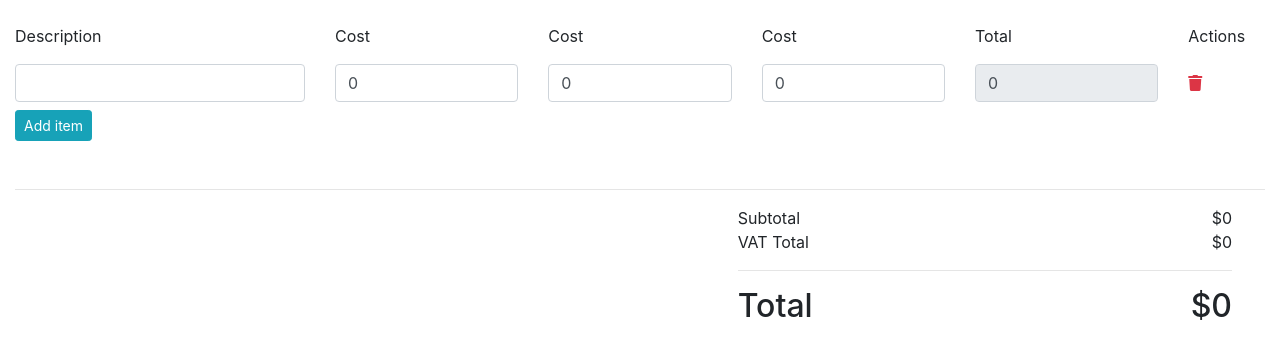
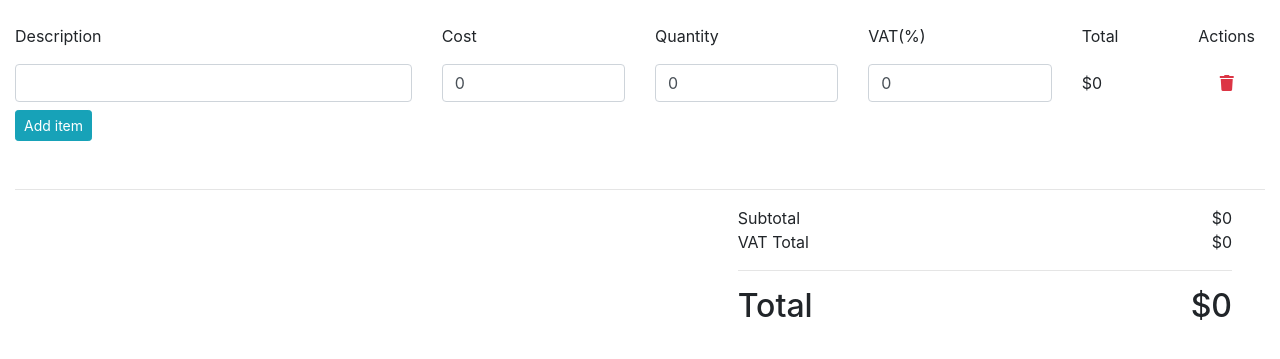
Before and after one commit to IamMutevu/storefront-coding-challenge, a PHP site: page / in a window 1280 px wide. Shown: the part 94-453 px from the top of the page. Run offline with PHP 8.4, Linux system fonts and the light colour scheme.

Commit message:
Update layout

```diff
--- a/index.php
+++ b/index.php
@@ -22,27 +22,27 @@
 
       <div class="container-fluid py-4">
         <div class="form-group row">
-            <div class="col-md-3">
+            <div class="col-md-4">
                 <label class="mb-0" for="description">Description</label>
             </div>
             <div class="col-md-2">
                 <label class="mb-0" for="cost">Cost</label>
             </div>
             <div class="col-md-2">
-                <label class="mb-0" for="cost">Cost</label>
+                <label class="mb-0" for="cost">Quantity</label>
             </div>
             <div class="col-md-2">
-                <label class="mb-0" for="cost">Cost</label>
+                <label class="mb-0" for="cost">VAT(%)</label>
             </div>
-            <div class="col-md-2">
+            <div class="col-md-1">
                 <label class="mb-0" for="cost">Total</label>
             </div>
-            <div class="col-md-1">
+            <div class="col-md-1 text-center">
                 <label class="mb-0" for="cost">Actions</label>
             </div>
         </div>
         <div class="form-group row mb-2 item-fields" id="template">
-            <div class="col-md-3">
+            <div class="col-md-4">
                 <input type="email" class="form-control" name="description">
             </div>
             <div class="col-md-2">
@@ -54,10 +54,10 @@
             <div class="col-md-2">
                 <input type="number" class="form-control vat" name="vat[]" value="0">
             </div>
-            <div class="col-md-2">
-                <input type="number" class="form-control" value="0" name="total" readonly>
+            <div class="col-md-1 d-flex align-items-center text-bold">
+                <div class="total">$0</div>
             </div>
-            <div class="col-md-1 d-flex align-items-center text-center text-danger">
+            <div class="col-md-1 d-flex align-items-center justify-content-center text-center text-danger">
                 <a class="deleteItemButton"><i class="fa fa-trash"></i></a>
             </div>
         </div>
@@ -116,14 +116,26 @@ $(document).ready(function(){
         updateOutputs();
     });
 
-    $(document).on("change", "[name='county_id']", function(e){
-        var county = $(this).val();
-        updateOutputs(county);
+    $(document).on("keyup", "[name='cost[]']", function(e){
+        var row = $(this).closest('.form-group');
+        updateTotal(row);
+        updateOutputs();
+    });
+
+    $(document).on("keyup", "[name='quantity[]']", function(e){
+        var row = $(this).closest('.form-group');
+        updateTotal(row);
+        updateOutputs();
     });
 });
 
-function updateTotal(){
+function updateTotal(row){
+    console.log("Hm");
+    var cost = $(row).find("[name='cost[]']").val();
+    var quantity = $(row).find("[name='quantity[]']").val();
 
+    var total = cost * quantity;
+    $(row).find(".total").html("$"+total);
 }
 
 function updateOutputs(){
```
